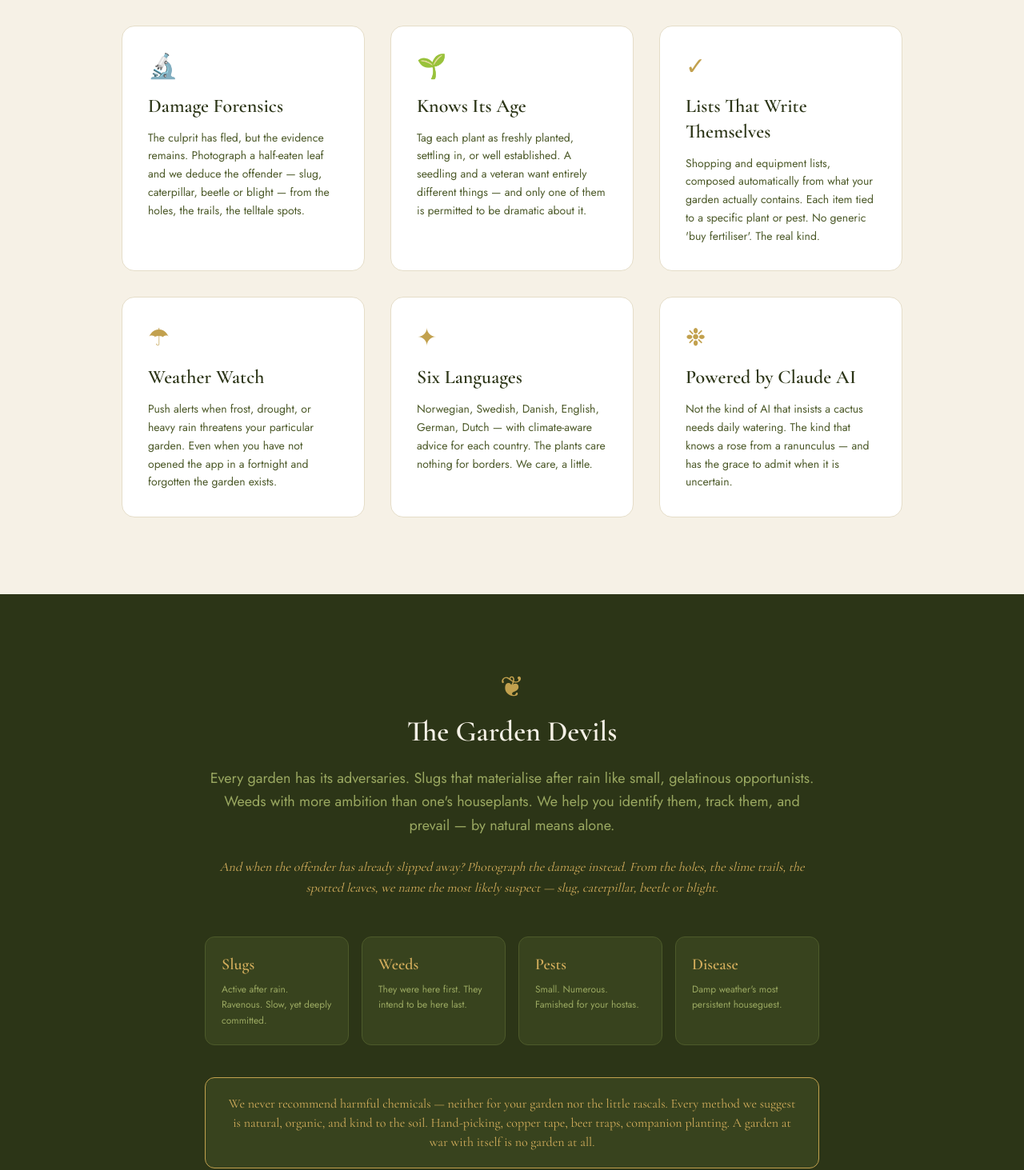
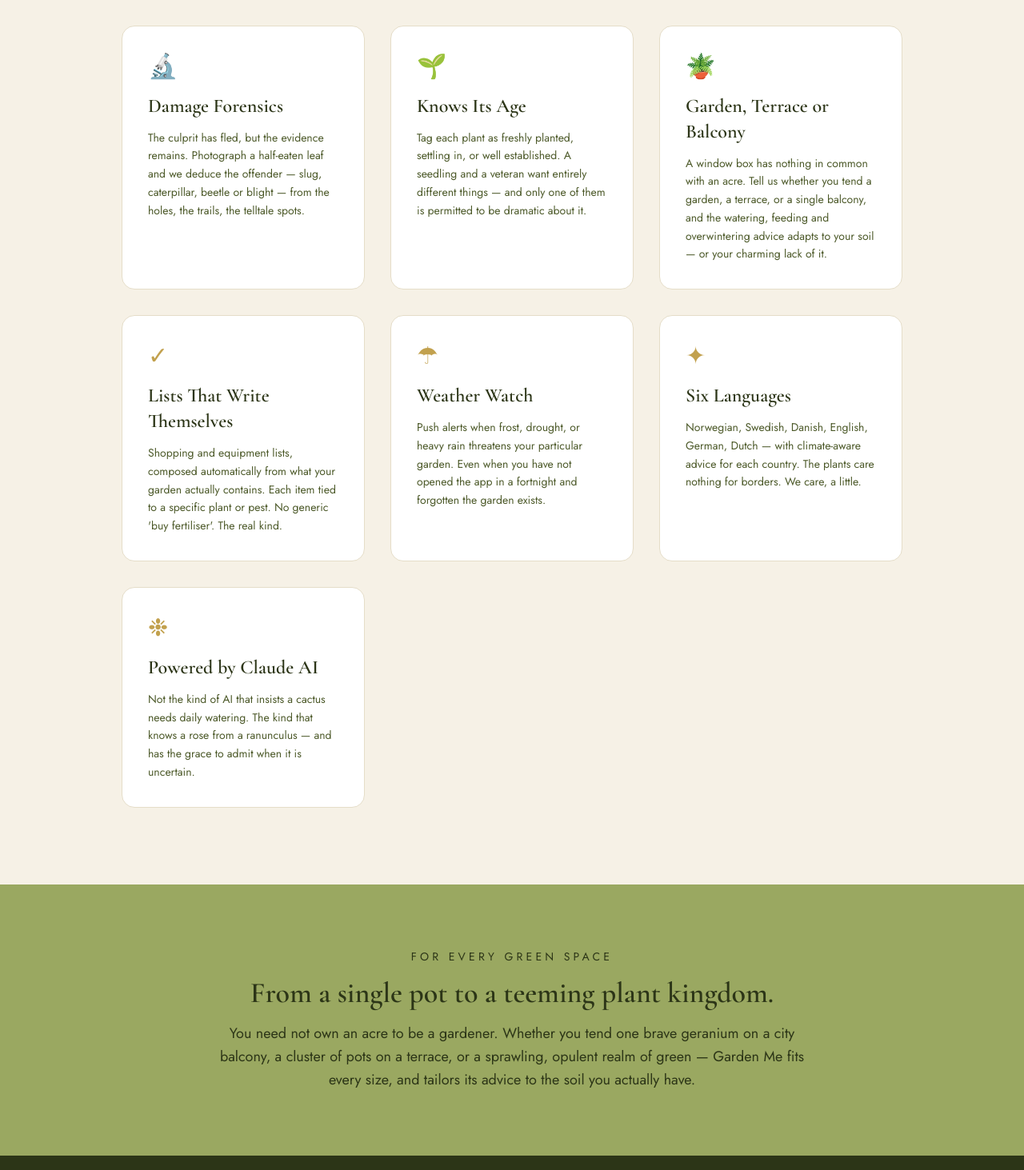
Before and after one commit to magnusbjelkerud/garden-me-web, a Next.js app: page / in a window 1280 px wide. Shown: the part 1857-3320 px from the top of the page at 80% size. Built offline with nearby package versions, Linux system fonts and the light colour scheme.

Commit message:
Add garden/terrace/balcony support: care adapts to space size, app + web

```diff
--- a/app/page.tsx
+++ b/app/page.tsx
@@ -28,6 +28,11 @@ export default function Home() {
       icon: "🌱",
       title: "Knows Its Age",
       desc: "Tag each plant as freshly planted, settling in, or well established. A seedling and a veteran want entirely different things — and only one of them is permitted to be dramatic about it.",
+    },
+    {
+      icon: "🪴",
+      title: "Garden, Terrace or Balcony",
+      desc: "A window box has nothing in common with an acre. Tell us whether you tend a garden, a terrace, or a single balcony, and the watering, feeding and overwintering advice adapts to your soil — or your charming lack of it.",
     },
     {
       icon: "✓",
@@ -164,6 +169,21 @@ export default function Home() {
         </div>
       </section>
 
+      {/* All sizes band */}
+      <section className="py-20 px-6 text-center" style={{ backgroundColor: "#9aa861" }}>
+        <div className="max-w-3xl mx-auto">
+          <p style={{ color: "#2c3517" }} className="text-sm tracking-[0.3em] uppercase mb-4">For every green space</p>
+          <h2 style={{ ...serif, color: "#2c3517" }} className="text-4xl font-semibold mb-4">
+            From a single pot to a teeming plant kingdom.
+          </h2>
+          <p className="text-lg leading-relaxed" style={{ color: "#2c3517" }}>
+            You need not own an acre to be a gardener. Whether you tend one brave geranium on a city balcony,
+            a cluster of pots on a terrace, or a sprawling, opulent realm of green — Garden Me fits every size,
+            and tailors its advice to the soil you actually have.
+          </p>
+        </div>
+      </section>
+
       {/* Garden Devils spotlight */}
       <section className="py-24 px-6" style={{ backgroundColor: "#2c3517", color: "#f6f1e6" }}>
         <div className="max-w-3xl mx-auto text-center">
```
